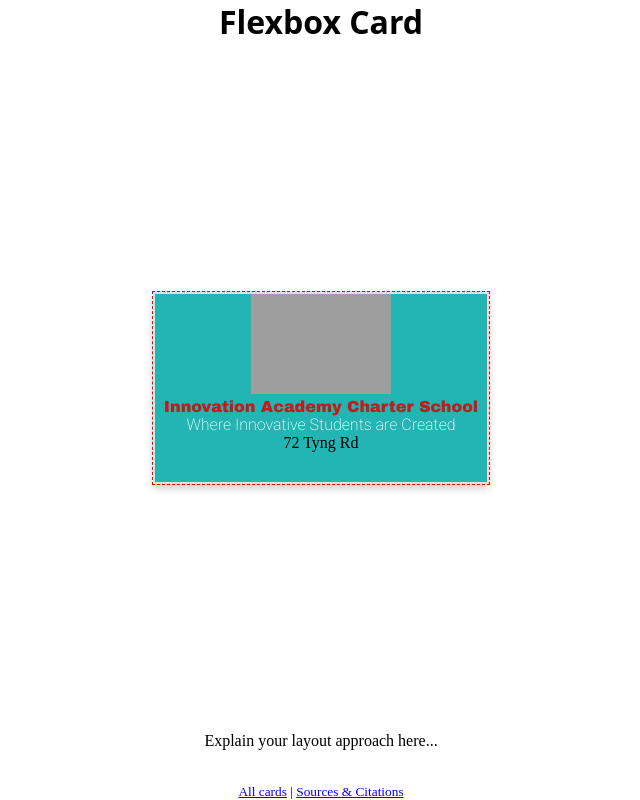
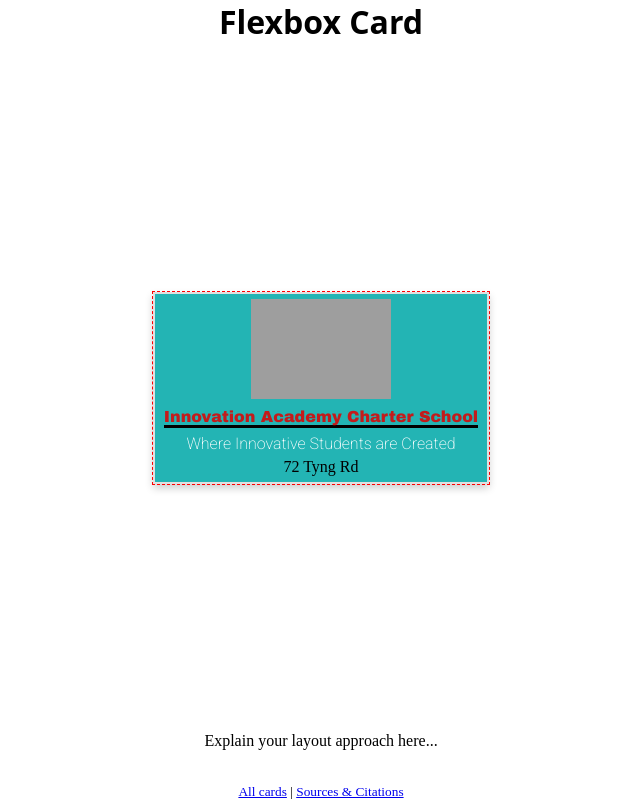
Before and after one commit to IACS-26-27/web-design-1-business-card-adamtiacs, a website: page flex.html in a window 1280 px wide. Shown: the whole page, without its empty margins (319-959 px from the left). Drawn offline with Linux system fonts and the light colour scheme; grey boxes are pictures that could not be loaded.

Commit message:
Created border and next time we need to justif content center and add a gap since space-evenly spreads leftover space accross the whole card

```diff
--- a/flex.css
+++ b/flex.css
@@ -24,6 +24,7 @@
   flex-direction: column;
   align-items: center;
   justify-content: space-evenly;
+  height: 100%;
 }
 
 img {
@@ -35,6 +36,8 @@
   font-family: 'Archivo Black', sans-serif;
   font-weight: 100;
   color: rgba(214, 10, 10, 0.897);
+  border-bottom-style: solid;
+  border-bottom-color: black;
 }
 
 .subheader {
```
